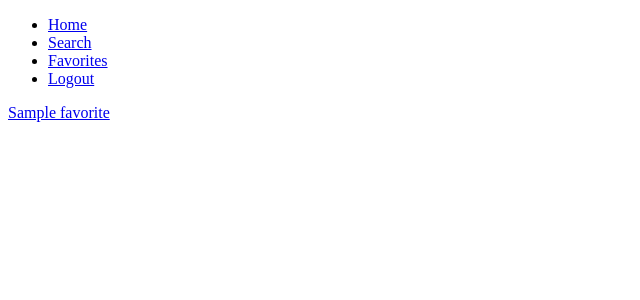
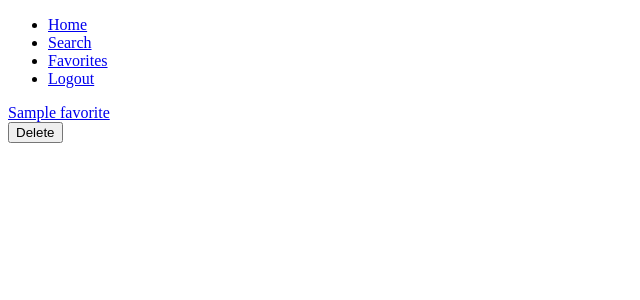
Before and after one commit to ricardo-gonzalez-villegas/frugal, a Django app: page /favorites in a window 1280 px wide. Shown: the top 300 px of the page, without its empty margins (0-640 px from the left). Run offline with Django 5.2, Linux system fonts and the light colour scheme; a user stored in the database is signed in; tables that the repository leaves empty hold one stand-in row (values such as "Sample post").

Commit message:
Created delete view and button

```diff
--- a/frugalsite/frugal/models.py
+++ b/frugalsite/frugal/models.py
@@ -43,7 +43,7 @@ class Product(models.Model):
         self.update_date_updated()
 
     def set_sale_price(self, sale_price: float):
-        self.product_sale_price = sale_price
+        self.sale_price = sale_price
         self.update_date_updated()
 
     def update_date_updated(self):
--- a/frugalsite/frugal/templates/frugal/favorites.html
+++ b/frugalsite/frugal/templates/frugal/favorites.html
@@ -5,7 +5,13 @@
 {% load static %}
 {% block content %}
     {% for favorite in user_favorites %}
-        <a href="{% url 'details' favorite.id %} ">{{ favorite.name }}</a>
-        <br/>
+        <span>
+            <a href="{% url 'details' favorite.id %} ">{{ favorite.name }}</a>
+            <form action="{% url 'delete' favorite.id %}" method="post">
+                {% csrf_token %}
+                <button>Delete</button>
+            </form>
+        </span>
+        <br />
     {% endfor %}
 {% endblock content %}
--- a/frugalsite/frugal/templates/frugal/results.html
+++ b/frugalsite/frugal/templates/frugal/results.html
@@ -4,7 +4,6 @@
 {% endblock title %}
 {% load static %}
 {% block content %}
-    <a href="{% url 'search' %}">Search</a>
     {% if results %}
         <div id="results">
             <form method="post" id="favorite-form" action="{% url 'favorite' %}">
--- a/frugalsite/frugal/urls.py
+++ b/frugalsite/frugal/urls.py
@@ -12,5 +12,6 @@ urlpatterns = [
     path("results", views.results_view, name="results"),
     path("favorite", views.favorite_view, name="favorite"),
     path("favorites", views.favorites_view, name="favorites"),
-    path("favorites/<str:favorite_id>/details", views.favorite_details, name="details")
+    path("favorites/<str:favorite_id>/details", views.favorite_details, name="details"),
+    path("favorites/<str:favorite_id>/delete", views.favorite_delete, name="delete"),
 ]
--- a/frugalsite/frugal/views.py
+++ b/frugalsite/frugal/views.py
@@ -1,4 +1,5 @@
 from urllib import request
+from webbrowser import get
 from django.shortcuts import get_object_or_404, render
 from django.http import HttpResponse, HttpResponseRedirect
 from django.contrib.auth import authenticate, login, logout
@@ -98,10 +99,12 @@ def favorite_details(request, favorite_id):
     if request.POST:
         user_favorite = Favorite.objects.get(pk=favorite_id)
         user_favorited_products = Product.objects.filter(favorite_id=favorite_id)
-        update_product_prices(user_favorite ,user_favorited_products)
+        update_product_prices(user_favorite, user_favorited_products)
 
         updated_user_favorite = Favorite.objects.get(pk=favorite_id)
-        updated_user_favorited_products = Product.objects.filter(favorite_id=favorite_id)
+        updated_user_favorited_products = Product.objects.filter(
+            favorite_id=favorite_id
+        )
         context = {
             "user_favorite": updated_user_favorite,
             "user_favorited_products": updated_user_favorited_products,
@@ -117,3 +120,10 @@ def favorite_details(request, favorite_id):
             "user_favorited_products": user_favorited_products,
         }
     return render(request, "frugal/details.html", context)
+
+
+@login_required(redirect_field_name="")
+def favorite_delete(request, favorite_id):
+    if request.POST:
+        Favorite.objects.get(pk=favorite_id).delete()
+        return HttpResponseRedirect(reverse("favorites"))
```
Also changed, not shown: frugalsite/frugal/migrations/0010_alter_favorite_date_created_and_more.py (added).
